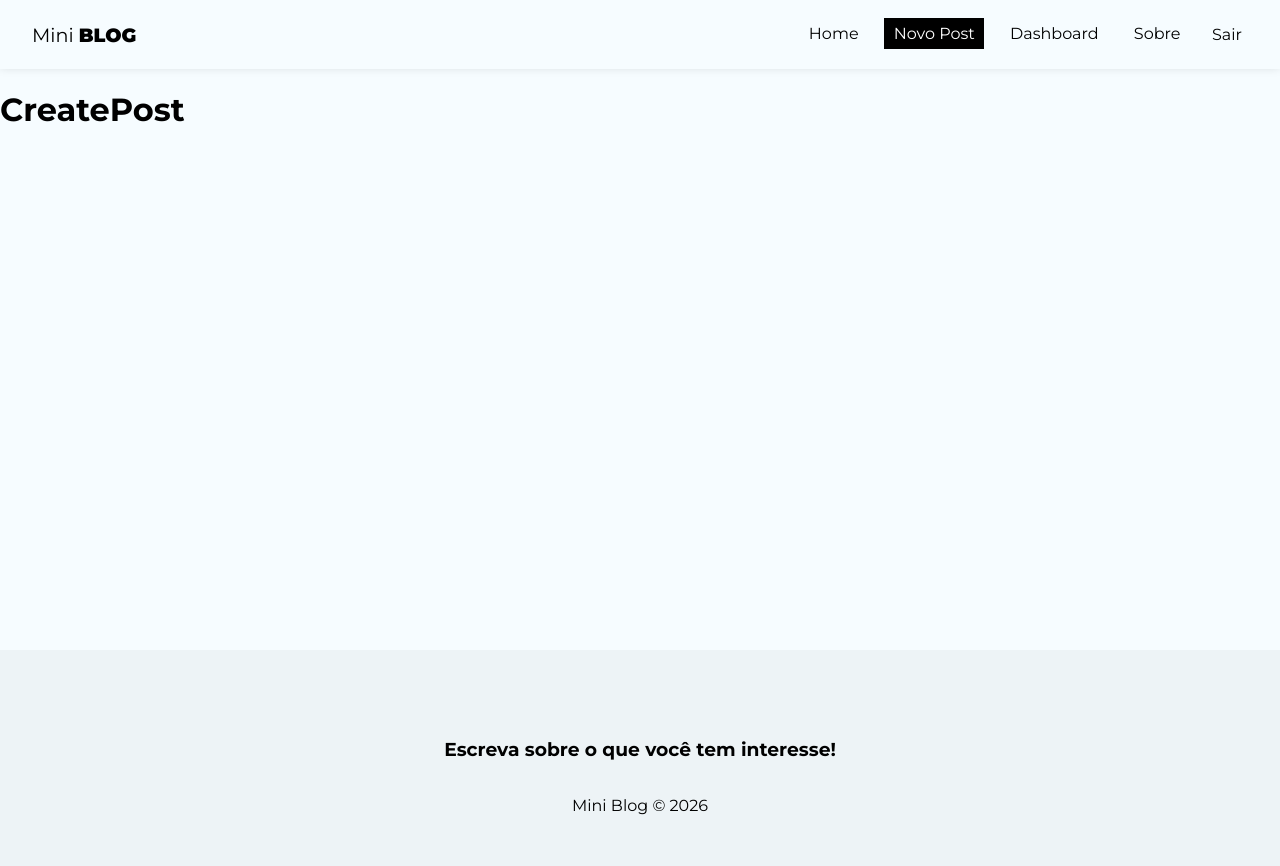
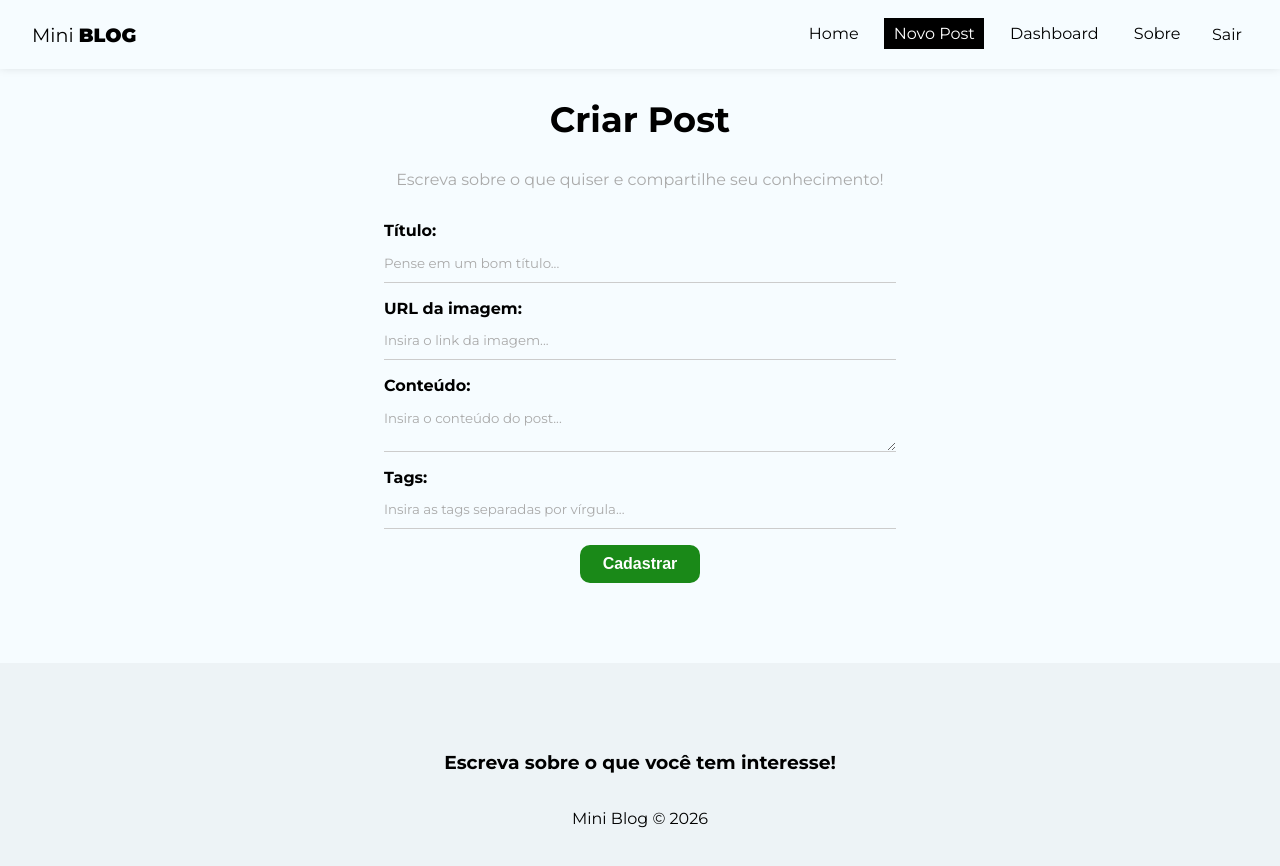
Before and after one commit to IgorJMV/miniblog_react, a React (Create React App) app: page /posts/create in a window 1280 px wide. Shown: the top 866 px of the page. Built offline with nearby package versions, Linux system fonts and the light colour scheme; no server answers; sample sign-in values are in the browser's storage.

Commit message:
feat: create CreatePost page with form structure

```diff
--- a/src/firebase/config.js
+++ b/src/firebase/config.js
@@ -19,4 +19,4 @@
 
 const db = getFirestore(app);
 
-export { db };
+export { db , app};
--- a/src/hooks/useAuthentication.js
+++ b/src/hooks/useAuthentication.js
@@ -6,7 +6,7 @@
     signOut,
 } from "firebase/auth";
 import { useState, useEffect } from "react";
-import { db } from '../firebase/config';
+import { db, app } from '../firebase/config';
 
 export const useAuthentication = () => {
     const [error, setError] = useState(null);
@@ -16,7 +16,7 @@
     // deal with memory leak
     const [cancelled, setCancelled] = useState(false);
 
-    const auth = getAuth();
+    const auth = getAuth(app);
 
     function checkIfIsCancelled() {
         if (cancelled) {
--- a/src/pages/CreatePost/CreatePost.js
+++ b/src/pages/CreatePost/CreatePost.js
@@ -1,9 +1,69 @@
 import styles from './CreatePost.module.css';
 
+import {useState} from 'react';
+import { useNavigate } from 'react-router-dom';
+import { useAuthValue } from '../../context/AuthContext';
+
 const CreatePost = () => {
+    const [title, setTitle] = useState("");
+    const [image, setImage] = useState("");
+    const [body, setBody] = useState("");
+    const [tags, setTags] = useState([]);
+    const [formError, setFormError] = useState("");
+
+    const handleSubmit = (e) => {
+        e.preventDefault();
+    }
+
   return (
-    <div>
-      <h1>CreatePost</h1>
+    <div className={styles.create_post}>
+      <h2>Criar Post</h2>
+      <p>Escreva sobre o que quiser e compartilhe seu conhecimento!</p>
+      <form className={styles.form} onSubmit={handleSubmit}>
+        <label>
+            <span>Título:</span>
+            <input
+                type="text"
+                name="title"
+                required placeholder="Pense em um bom título..."
+                value={title}
+                onChange={(e) => setTitle(e.target.value)}
+            />
+        </label>
+        <label>
+            <span>URL da imagem:</span>
+            <input
+                type="text"
+                name="image"
+                required placeholder="Insira o link da imagem..."
+                value={image}
+                onChange={(e) => setImage(e.target.value)}
+            />
+        </label>
+        <label>
+            <span>Conteúdo:</span>
+            <textarea
+                name="body"
+                required placeholder="Insira o conteúdo do post..."
+                value={body}
+                onChange={(e) => setBody(e.target.value)}
+            />
+        </label>
+        <label>
+            <span>Tags:</span>
+            <input
+                type="text"
+                name="tags"
+                required placeholder="Insira as tags separadas por vírgula..."
+                value={tags}
+                onChange={(e) => setTags(e.target.value)}
+            />
+        </label>
+        <button className="btn">Cadastrar</button>
+        {/* {!loading && <button className="btn">Cadastrar</button>}
+        {loading && <button className="btn" disabled>Aguarde...</button>}
+        {error && <p className="error">{error}</p>} */}
+      </form>
     </div>
   )
 }
--- a/src/pages/CreatePost/CreatePost.module.css
+++ b/src/pages/CreatePost/CreatePost.module.css
@@ -0,0 +1,12 @@
+.create_post {
+    text-align: center;
+}
+
+.create_post h2 {
+    font-size: 2.2em;
+}
+
+.create_post p {
+    color: #aaa;
+    margin-bottom: 2em;
+}
```
